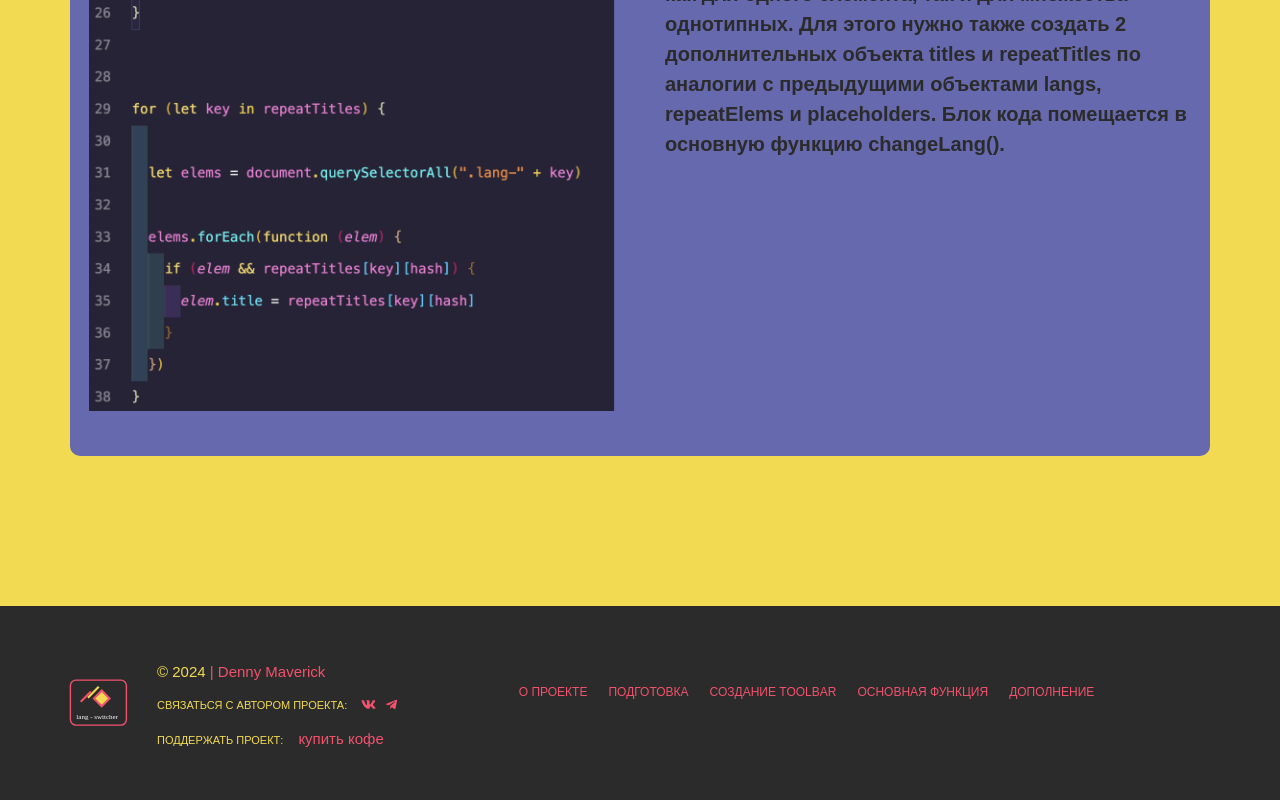
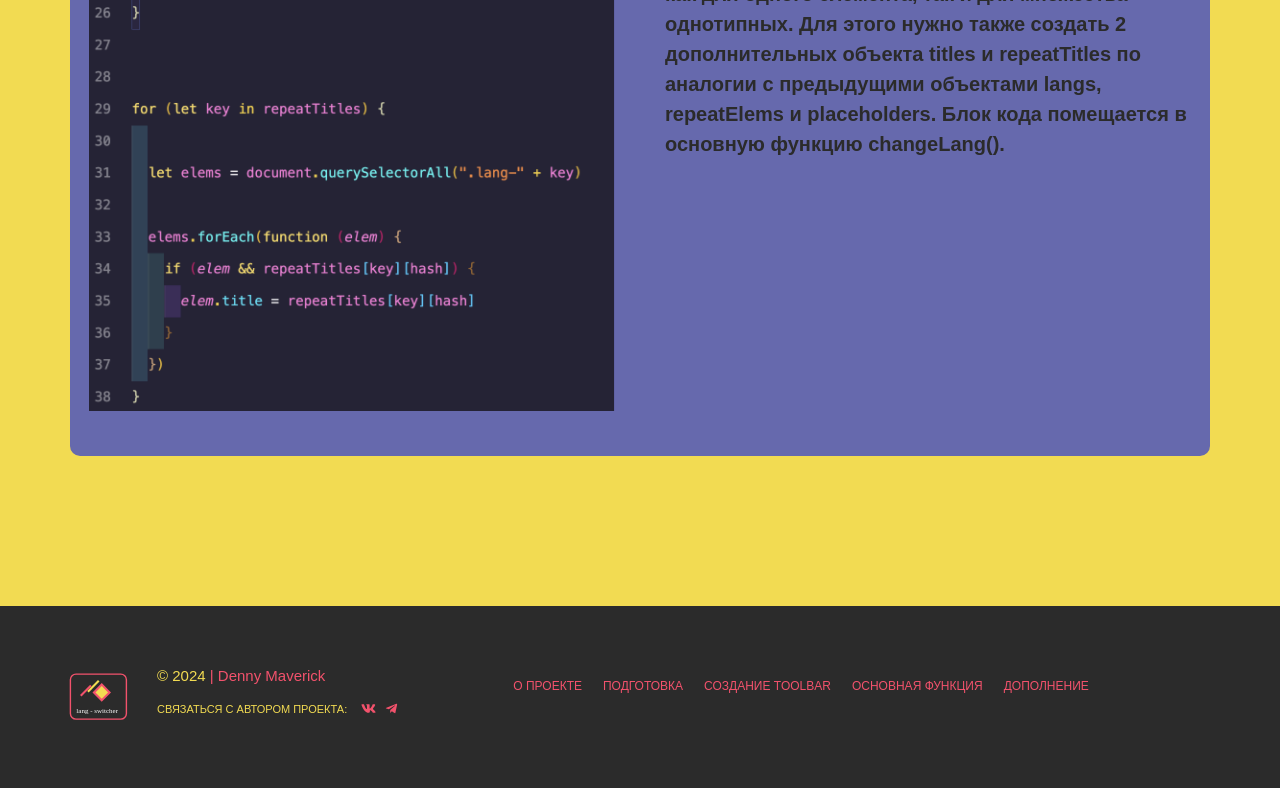
Before and after one commit to DennyMaverick/Language-switcher-s-function, a plain HTML site: page index.html in a window 1280 px wide. Shown: the part 8392-9192 px from the top of the page. Drawn offline with Linux system fonts and the light colour scheme.

Commit message:
Removing the support blog

```diff
--- a/index.html
+++ b/index.html
@@ -347,15 +347,6 @@
                                 </li>
                             </ul>
                         </div>
-                        <div class="footer__support support">
-                            <p class="support__text lang-support-text">Поддержать проект:</p>
-                            <a class="support__link" target="_blank" href="https://www.buymeacoffee.com/Denny_maverick">
-                                <span class="support__buy-coffee-text lang-buy-coffee-text">купить кофе</span>
-                                <svg class="support__coffee-image">
-                                    <use xlink:href="./img/sprite/symbol/sprite.svg#coffee" />
-                                </svg>
-                            </a>
-                        </div>
                     </div>
                 </div>
                 <nav class="footer__nav">
```
